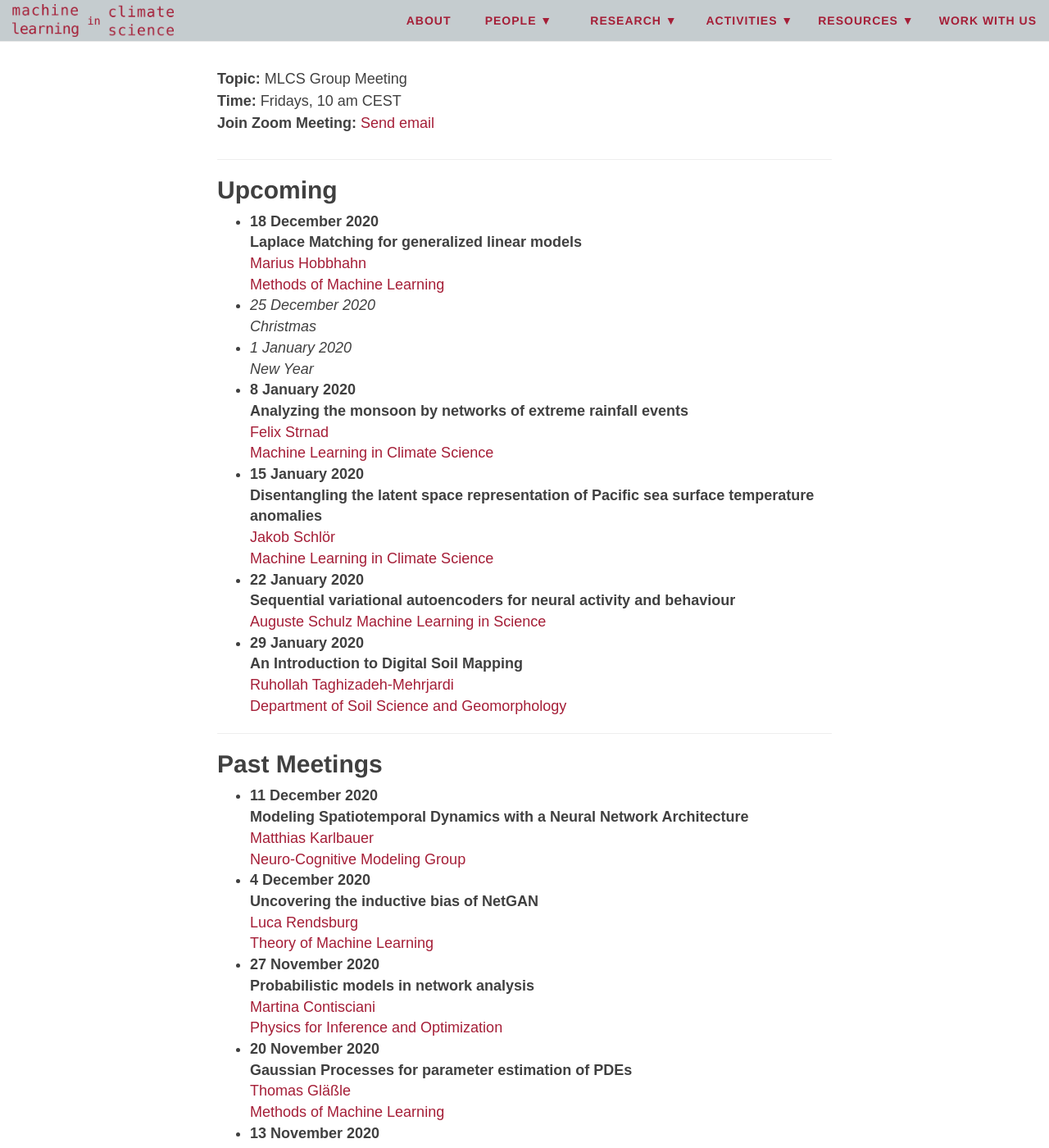
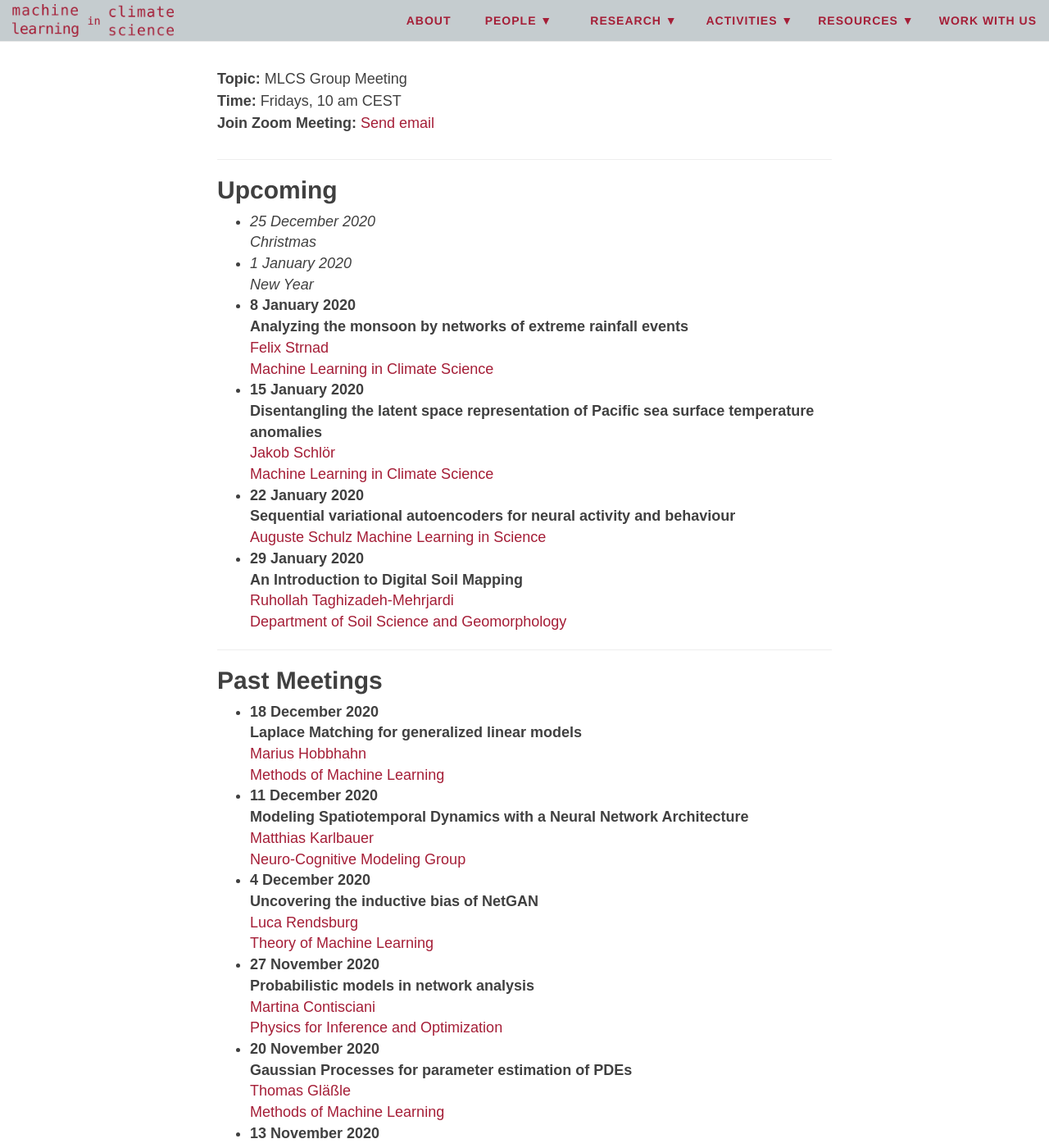
Before and after one commit to mlcs/mlcs.github.io, a Jekyll site: the page built from activities/group-meetings.md, in a window 1280 px wide and 1400 px high, scrolled down 748 px. Shown: the whole window at 82% size. Built offline with Jekyll 4.4.1, drawn with Linux system fonts in a browser that asks for light colours; nearby versions of some CDN libraries; part of the change alters nothing that is shown.

```diff
--- a/activities/group-meetings.md
+++ b/activities/group-meetings.md
@@ -24,10 +24,6 @@ meetings are entirely on Zoom.
 
 ## Upcoming
 
-+ **18 December 2020**
-**Laplace Matching for generalized linear models**
-[Marius Hobbhahn](http://www.mariushobbhahn.com/)
-[Methods of Machine Learning](http://mml.inf.uni-tuebingen.de)
 + _25 December 2020_
 _Christmas_
 + _1 January 2020_
@@ -55,6 +51,10 @@ behaviour**
 
 ## Past Meetings
 
++ **18 December 2020**
+**Laplace Matching for generalized linear models**
+[Marius Hobbhahn](http://www.mariushobbhahn.com/)
+[Methods of Machine Learning](http://mml.inf.uni-tuebingen.de)
 + **11 December 2020**
 **Modeling Spatiotemporal Dynamics with a Neural Network Architecture**
 [Matthias Karlbauer](https://uni-tuebingen.de/en/153126)
```
